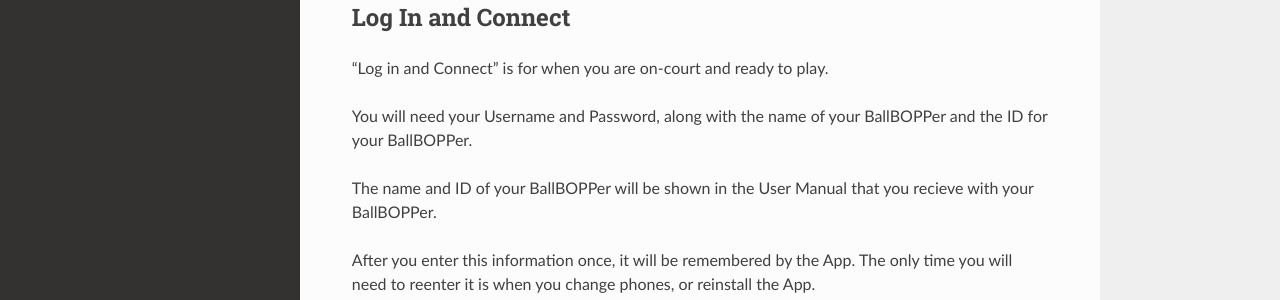
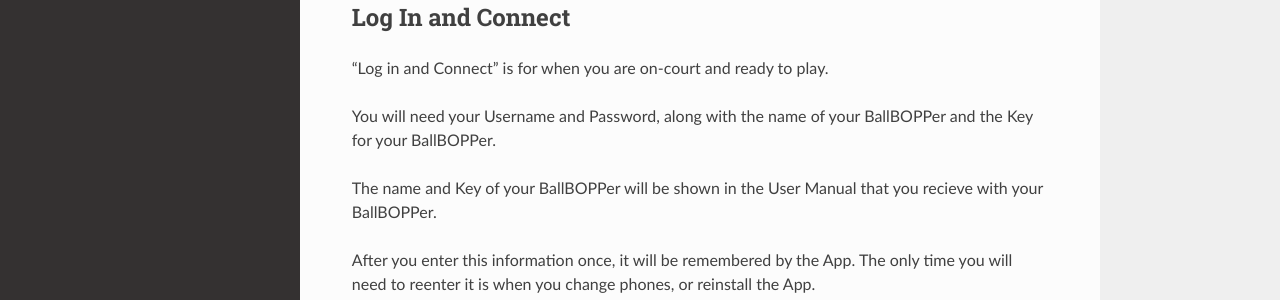
Before and after one commit to mtyeager/BBDocs, a Sphinx documentation site: the page built from docs/source/connect.rst, in a window 1280 px wide and 900 px high, scrolled down 1188 px. Shown: the part 414-714 px from the top of the window. Built offline with Sphinx 7.4.7 and the Read the Docs theme 2.0.0, drawn with Linux system fonts in a browser that asks for light colours.

Commit message:
Update connect.rst

```diff
--- a/docs/source/connect.rst
+++ b/docs/source/connect.rst
@@ -29,8 +29,8 @@
 
 "Log in and Connect" is for when you are on-court and ready to play.
 
-You will need your Username and Password, along with the name of your BallBOPPer and the ID for your BallBOPPer.
+You will need your Username and Password, along with the name of your BallBOPPer and the Key for your BallBOPPer.
 
-The name and ID of your BallBOPPer will be shown in the User Manual that you recieve with your BallBOPPer.
+The name and Key of your BallBOPPer will be shown in the User Manual that you recieve with your BallBOPPer.
 
 After you enter this information once, it will be remembered by the App. The only time you will need to reenter it is when you change phones, or reinstall the App.
```
